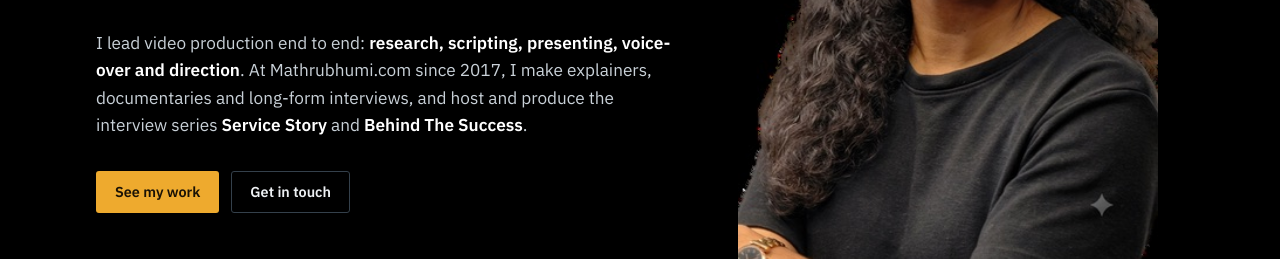
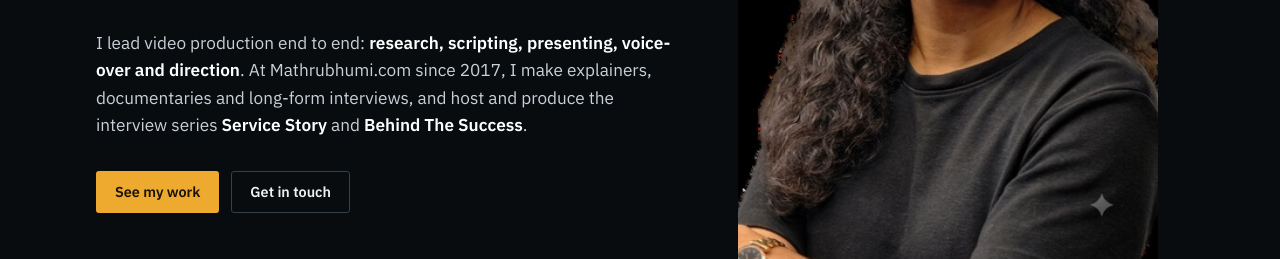
Before and after one commit to explainerbuddies-creator/explainerbuddies-creator.github.io, a plain HTML site: page index.html in a window 1280 px wide. Shown: the part 352-611 px from the top of the page. Drawn offline with Linux system fonts and the light colour scheme.

Commit message:
Revert "Match page background to portrait"
This reverts commit 0696a7ceeade57593f35fbc62d734524ccfe7400.

```diff
--- a/index.html
+++ b/index.html
@@ -20,7 +20,7 @@
   --accent: #C98408;      /* lower-third marigold */
   --accent-ink: #1A1205;
   --rec: #D23A2A;
-  --mon: #000000;         /* monitor ground stays dark in both themes */
+  --mon: #090C0F;         /* monitor ground stays dark in both themes */
   --mon-ink: #EEF1F4;
   --mon-muted: #93A0AC;
   --f-display: "Archivo", "Arial Narrow", "Helvetica Neue", Arial, sans-serif;
```
